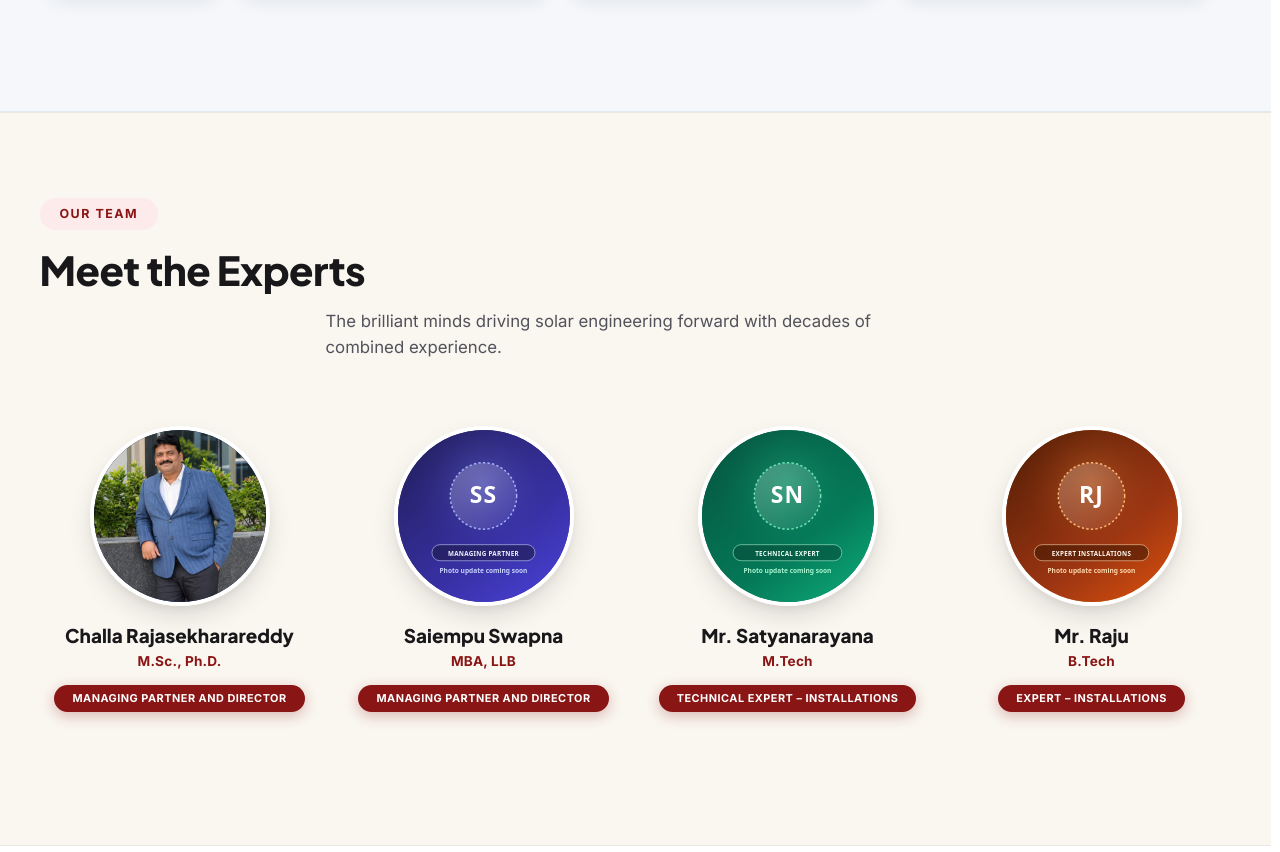
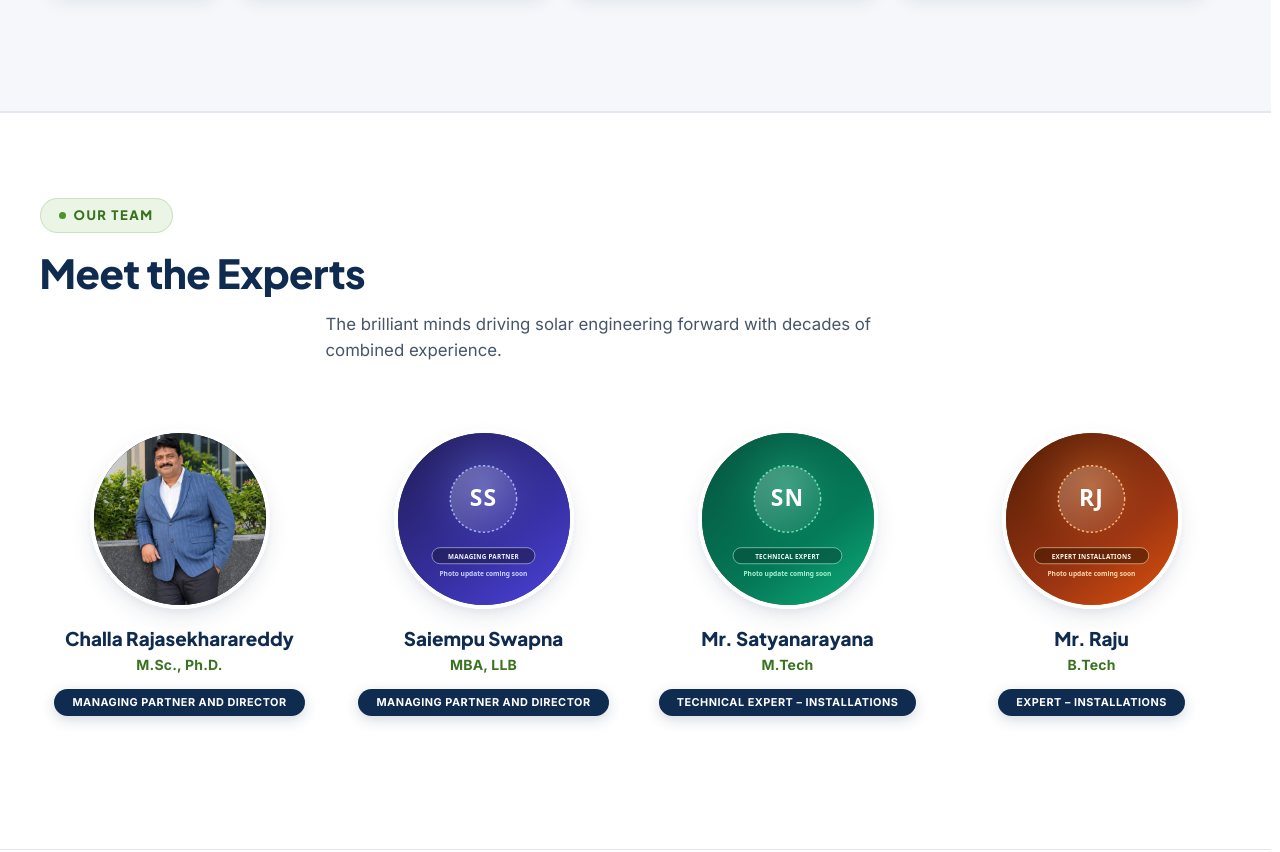
Before and after one commit to katengersweb-pixel/Prudence-solar, a React (Vite) app: page / in a window 1280 px wide. Shown: the part 5197-6049 px from the top of the page. Built offline with nearby package versions, Linux system fonts and the light colour scheme.

Commit message:
Apply Prudence Solar brand colors to Team section layout (Navy, Green, and clean white background)

```diff
--- a/src/components/TeamSection.css
+++ b/src/components/TeamSection.css
@@ -1,10 +1,10 @@
-/* Team Section - Clean Aesthetic matching Reference Image */
+/* Team Section - Clean Aesthetic matching Prudence Solar Brand Theme */
 .team-modern-section {
-  background-color: #FAF6F0;
+  background-color: #FFFFFF;
   padding: 85px 0 95px 0;
   position: relative;
-  border-top: 1px solid rgba(0, 0, 0, 0.06);
-  border-bottom: 1px solid rgba(0, 0, 0, 0.06);
+  border-top: 1px solid var(--border-light);
+  border-bottom: 1px solid var(--border-light);
 }
 
 /* Header */
@@ -13,23 +13,36 @@
 }
 
 .team-pill-badge {
-  display: inline-block;
-  background: #FCEBEA;
-  color: #8A1515;
-  font-size: 0.78rem;
+  display: inline-flex;
+  align-items: center;
+  gap: 8px;
+  background: var(--green-light);
+  color: var(--green-dark);
+  font-family: var(--font-heading);
+  font-size: 0.8125rem;
   font-weight: 800;
   letter-spacing: 1.5px;
   text-transform: uppercase;
-  padding: 6px 20px;
+  padding: 6px 18px;
   border-radius: 9999px;
   margin-bottom: 16px;
+  border: 1px solid rgba(77, 146, 45, 0.2);
+}
+
+.team-pill-badge::before {
+  content: "";
+  display: inline-block;
+  width: 7px;
+  height: 7px;
+  border-radius: 50%;
+  background-color: var(--green);
 }
 
 .team-modern-title {
   font-family: var(--font-heading);
   font-size: 2.5rem;
   font-weight: 800;
-  color: #18181B;
+  color: var(--navy);
   margin: 0 0 14px 0;
   letter-spacing: -0.5px;
   line-height: 1.2;
@@ -37,7 +50,7 @@
 
 .team-modern-subtitle {
   font-size: 1.05rem;
-  color: #52525B;
+  color: var(--text-body);
   max-width: 620px;
   margin: 0 auto;
   line-height: 1.55;
@@ -74,12 +87,12 @@
 .expert-avatar-wrapper {
   position: relative;
   border-radius: 50%;
-  box-shadow: 0 12px 28px -4px rgba(0, 0, 0, 0.14), 0 4px 10px -2px rgba(0, 0, 0, 0.06);
+  box-shadow: 0 10px 25px -4px rgba(16, 43, 80, 0.12), 0 4px 10px -2px rgba(16, 43, 80, 0.05);
   transition: box-shadow 0.3s ease, transform 0.3s ease;
 }
 
 .expert-card:hover .expert-avatar-wrapper {
-  box-shadow: 0 16px 36px -4px rgba(138, 21, 21, 0.22), 0 6px 14px -2px rgba(0, 0, 0, 0.08);
+  box-shadow: 0 16px 36px -4px rgba(16, 43, 80, 0.18), 0 0 0 3px rgba(77, 146, 45, 0.35);
   transform: scale(1.03);
 }
 
@@ -93,7 +106,7 @@
   align-items: center;
   justify-content: center;
   position: relative;
-  background: #0F172A;
+  background: var(--navy-dark);
 }
 
 .expert-photo {
@@ -135,7 +148,7 @@
   font-size: 0.65rem;
   font-weight: 600;
   color: rgba(255, 255, 255, 0.85);
-  background: rgba(0, 0, 0, 0.25);
+  background: rgba(0, 0, 0, 0.35);
   padding: 2px 8px;
   border-radius: 9999px;
   backdrop-filter: blur(4px);
@@ -146,28 +159,28 @@
   font-family: var(--font-heading);
   font-size: 1.18rem;
   font-weight: 800;
-  color: #18181B;
+  color: var(--navy);
   margin: 18px 0 4px 0;
   line-height: 1.25;
   transition: color 0.2s ease;
 }
 
 .expert-card:hover .expert-name {
-  color: #8A1515;
+  color: var(--green);
 }
 
-/* Qualification in Red Accent */
+/* Qualification in Green Accent */
 .expert-degree {
-  font-size: 0.85rem;
+  font-size: 0.875rem;
   font-weight: 700;
-  color: #8A1515;
+  color: var(--green-dark);
   margin-bottom: 12px;
   letter-spacing: 0.2px;
 }
 
-/* Role Capsule Badge in Red matching Reference */
+/* Role Capsule Badge in Corporate Navy with Green Hover */
 .expert-role-badge {
-  background: #8A1515;
+  background: var(--navy);
   color: #FFFFFF;
   font-size: 0.68rem;
   font-weight: 800;
@@ -175,14 +188,15 @@
   text-transform: uppercase;
   padding: 7px 18px;
   border-radius: 9999px;
-  box-shadow: 0 4px 14px rgba(138, 21, 21, 0.28);
-  transition: transform 0.2s ease, background-color 0.2s ease;
+  box-shadow: 0 4px 14px rgba(16, 43, 80, 0.18);
+  transition: all 0.25s ease;
   line-height: 1.2;
 }
 
 .expert-card:hover .expert-role-badge {
-  background: #6D0E0E;
-  transform: scale(1.03);
+  background: var(--green);
+  box-shadow: 0 6px 18px rgba(77, 146, 45, 0.3);
+  transform: translateY(-2px);
 }
 
 /* Tap Hint */
@@ -192,7 +206,7 @@
   gap: 4px;
   font-size: 0.7rem;
   font-weight: 600;
-  color: #71717A;
+  color: var(--text-muted);
   margin-top: 10px;
   opacity: 0;
   transition: opacity 0.25s ease;
@@ -206,7 +220,7 @@
 .team-modal-backdrop {
   position: fixed;
   inset: 0;
-  background: rgba(15, 23, 42, 0.65);
+  background: rgba(10, 28, 52, 0.7);
   backdrop-filter: blur(6px);
   z-index: 1000;
   display: flex;
@@ -233,7 +247,7 @@
   max-height: 90vh;
   display: flex;
   flex-direction: column;
-  box-shadow: 0 25px 50px -12px rgba(0, 0, 0, 0.25);
+  box-shadow: 0 25px 50px -12px rgba(16, 43, 80, 0.3);
   overflow: hidden;
   animation: modalScaleUp 0.25s cubic-bezier(0.16, 1, 0.3, 1);
 }
@@ -269,7 +283,7 @@
   justify-content: center;
   flex-shrink: 0;
   overflow: hidden;
-  box-shadow: 0 4px 14px rgba(0, 0, 0, 0.12);
+  box-shadow: 0 4px 14px rgba(16, 43, 80, 0.15);
 }
 
 .modal-photo {
@@ -305,8 +319,9 @@
   border-radius: 9999px;
   text-transform: uppercase;
   letter-spacing: 0.4px;
-  background: #FCEBEA;
-  color: #8A1515;
+  background: var(--navy-soft);
+  color: var(--navy);
+  border: 1px solid #CBD5E1;
 }
 
 .modal-qual-badge {
@@ -315,11 +330,11 @@
   gap: 4px;
   font-size: 0.72rem;
   font-weight: 800;
-  background: #EFF6FF;
-  color: #1E40AF;
+  background: var(--green-light);
+  color: var(--green-dark);
   padding: 3px 10px;
   border-radius: 9999px;
-  border: 1px solid #BFDBFE;
+  border: 1px solid rgba(77, 146, 45, 0.25);
 }
 
 .modal-name {
@@ -333,7 +348,7 @@
 .modal-designation {
   font-size: 0.85rem;
   font-weight: 700;
-  color: #8A1515;
+  color: var(--green-dark);
   margin: 0;
 }
 
@@ -455,6 +470,7 @@
   font-weight: 700;
   border: none;
   cursor: pointer;
+  transition: all var(--transition-fast);
 }
 
 .btn-modal-consult:hover {
--- a/src/components/TeamSection.tsx
+++ b/src/components/TeamSection.tsx
@@ -98,10 +98,10 @@ export const TeamSection: React.FC<TeamSectionProps> = ({ onConsultClick }) => {
                 {/* Name */}
                 <h3 className="expert-name">{member.name}</h3>
 
-                {/* Qualification in Red Accent */}
+                {/* Qualification in Green Accent */}
                 <span className="expert-degree">{member.qualifications}</span>
 
-                {/* Role Capsule Badge in Red */}
+                {/* Role Capsule Badge in Corporate Navy */}
                 <div className="expert-role-badge">
                   <span>{member.designation.toUpperCase()}</span>
                 </div>
--- a/src/data/solarData.ts
+++ b/src/data/solarData.ts
@@ -426,7 +426,7 @@ export const TEAM_MEMBERS: TeamMember[] = [
     roleCategory: 'leadership',
     roleCategoryLabel: 'Executive Leadership',
     initials: 'SS',
-    avatarColor: 'linear-gradient(135deg, #1E1B4B 0%, #4338CA 100%)',
+    avatarColor: 'linear-gradient(135deg, #102B50 0%, #1E3A8A 100%)',
     image: '/assets/team/saiempu-swapna.svg',
     shortBio:
       'Guiding corporate governance, financial strategy, and end-to-end PM Surya Ghar government subsidy coordination for swift, hassle-free approvals.',
@@ -451,7 +451,7 @@ export const TEAM_MEMBERS: TeamMember[] = [
     roleCategory: 'technical',
     roleCategoryLabel: 'Engineering & Installation Lead',
     initials: 'SN',
-    avatarColor: 'linear-gradient(135deg, #064E3B 0%, #047857 100%)',
+    avatarColor: 'linear-gradient(135deg, #1E5114 0%, #4D922D 100%)',
     image: '/assets/team/satyanarayana.svg',
     shortBio:
       'Leading electrical engineering, high-voltage grid synchronization, and structural design validation for zero-loss rooftop performance.',
```
